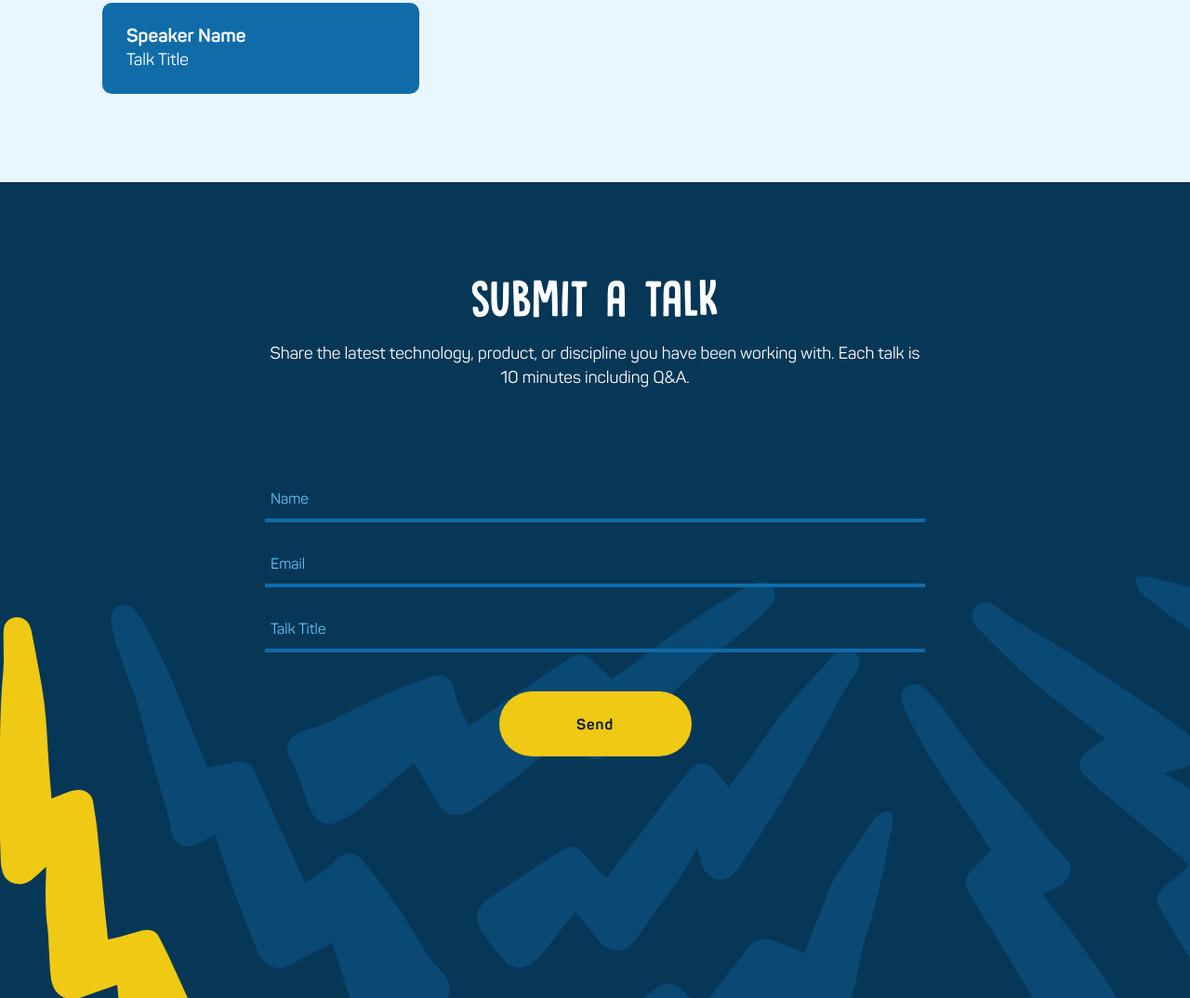
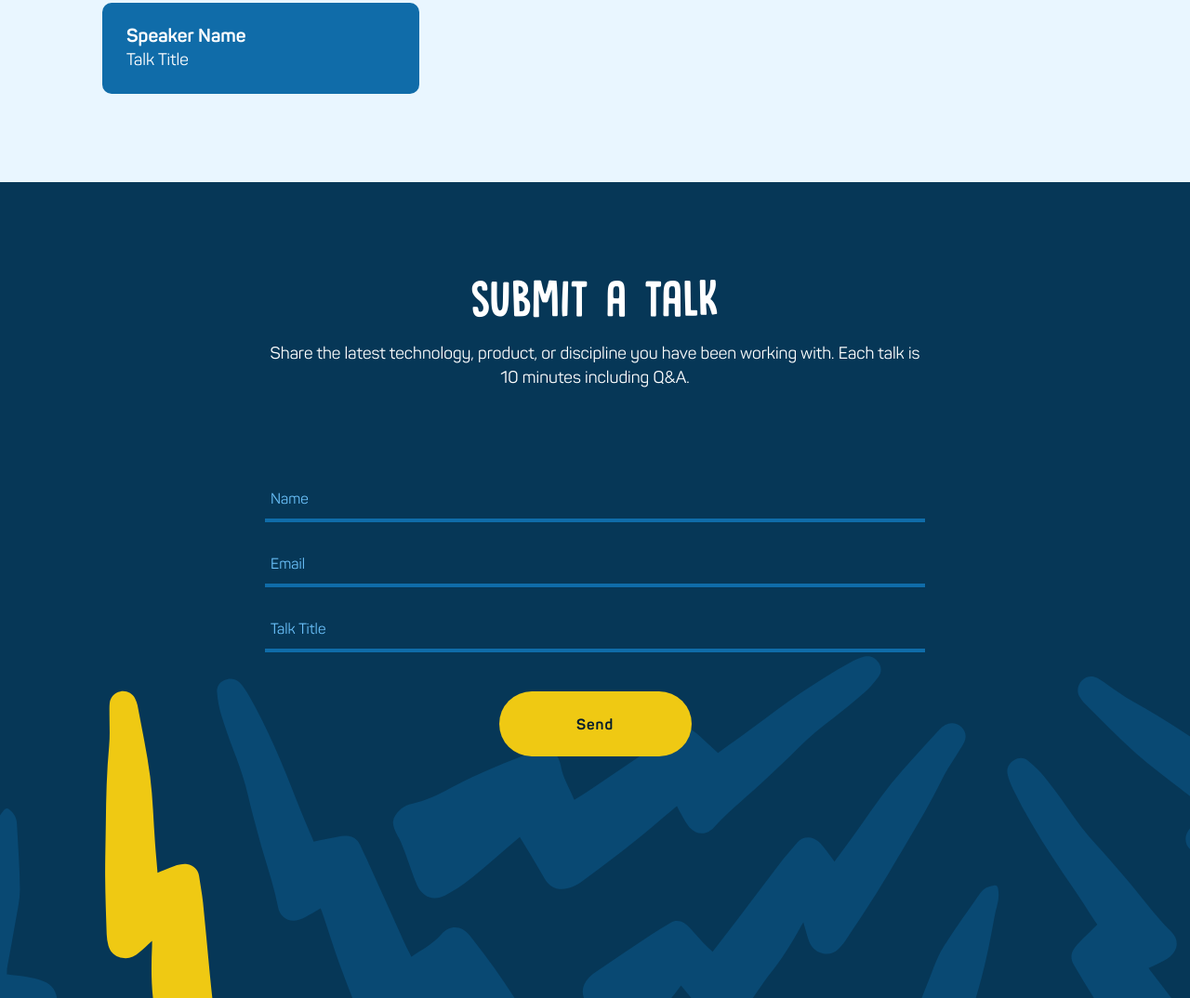
Before and after one commit to QuintonJason/activate-fall-19, a Gatsby site: page / in a window 1280 px wide. Shown: the part 1619-2693 px from the top of the page at 93% size. Built offline with nearby package versions, Linux system fonts and the light colour scheme; Gatsby itself is replaced by a stand-in of ours.

Commit message:
fixed contact bg positioning

```diff
--- a/src/css/modules/landing-section.scss
+++ b/src/css/modules/landing-section.scss
@@ -24,10 +24,10 @@
   background-color: $colorBackgroundColorDark-1;
   background-image: url(./img/footer-bg-image.svg);
   background-repeat: no-repeat;
-  background-position: -114px 120px;
+  background-position: left 120px;
   background-size: cover;
 
   @include desktop {
-    background-position-y: bottom;
+    background-position-y: 79px;
   }
 }
```
